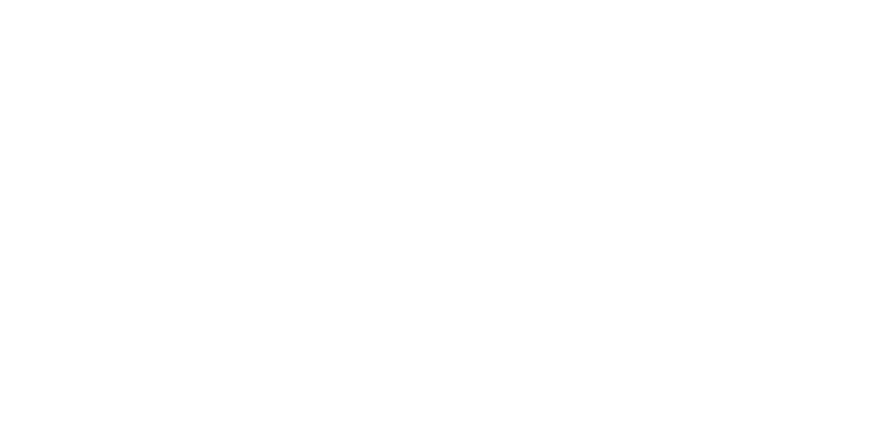
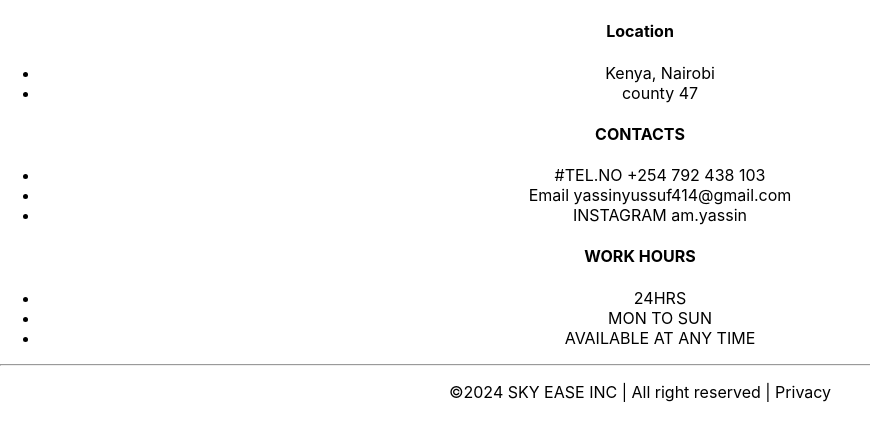
Before and after one commit to Mawiav08/silverback-g6-final-project, a React (Create React App) app: page /footer in a window 1280 px wide. Before the commit this address had no page. Shown: the top 440 px of the page, without its empty margins (0-870 px from the left). Built offline with nearby package versions, Linux system fonts and the light colour scheme; data requests are answered from the project's data file.

Commit message:
final commit

```diff
--- a/src/App.js
+++ b/src/App.js
@@ -1,12 +1,11 @@
 import React, { useState, useEffect } from 'react';
 import { BrowserRouter as Router, Routes, Route } from "react-router-dom";
 import Login from './components/Login';
-import FlightList from './components/FlightList';
 import BookFlights from './components/BookFlights';
 import './App.css';
-import Homelayout from './components/Homelayout';
 import Payment from './components/Payment';
 import MyFlight from './components/Myflight';
+import Footer from './components/Footer';
 
 function App() {
   const [flights, setFlights] = useState([]);
@@ -29,10 +28,9 @@ function App() {
         <Routes>
           <Route path="/" element={<Login />} />
           <Route path="/book-flights" element={<BookFlights handleBookNow={handleBookNow} />} />
-          <Route path="/flights" element={<FlightList flights={flights} handleBookNow={handleBookNow} />} />
-          <Route path=" " element={<Homelayout/>}/>
           <Route path="/payment" element={<Payment />} />
           <Route path="/my-flight" element={<MyFlight />} />
+          <Route path="/footer" element={<Footer />} />
         </Routes>
       </Router>
     </div>
--- a/src/components/Footer.js
+++ b/src/components/Footer.js
@@ -1,47 +1,47 @@
-import React from 'react'
-import "./Footer.css"
+import React from 'react';
+import "./Footer.css";
 
 function Footer() {
   return (
-    <div className='main.footer'>
+    <div className='main-footer'>
       <div className='container'>
         <div className='row'>
-            {/* colum1 */}
-            <div className='row'>
+          {/* column1 */}
+          <div className='col'>
             <h4>Location</h4>
-                <ul className='list.unstyled'></ul>
-                <li>longitude 40dgrs west</li>
+            <ul className='list-unstyled'>
               <li>Kenya, Nairobi</li>
               <li>county 47</li>
+            </ul>
           </div>
-             {/* colum2 */}
+          {/* column2 */}
           <div className='col'>
-                <ul className='list.unstyled'></ul>
             <h4>CONTACTS</h4>
+            <ul className='list-unstyled'>
               <li>#TEL.NO +254 792 438 103</li>
               <li>Email yassinyussuf414@gmail.com</li>
               <li>INSTAGRAM am.yassin</li>
+            </ul>
           </div>
-              {/* colum3 */}
+          {/* column3 */}
           <div className='col'>
-                <ul className='list.unstyled'></ul>
             <h4>WORK HOURS </h4>
+            <ul className='list-unstyled'>
               <li>24HRS</li>
               <li>MON TO SUN</li>
               <li>AVAILABLE AT ANY TIME</li>
+            </ul>
           </div>
           <hr />
           <div className='row'>
             <p className='col-sm'>
-                    $copy;{new Date().getFullYear()} THICC MIMES INC | All right reserved | Privacy
-
+              &copy;{new Date().getFullYear()} SKY EASE INC | All right reserved | Privacy
             </p>
-
           </div>
         </div>
       </div>
     </div>
-  )
+  );
 }
 
-export default Footer
+export default Footer;
--- a/src/components/Homelayout.js
+++ /dev/null
@@ -1,14 +0,0 @@
-import React from 'react'
-import Login from './Login'
-import Footer from './Footer'
-function Homelayout() {
-  return (
-    <div>
-
-        <Login />
-        <Footer />
-    </div>
-  )
-}
-
-export default Homelayout
```
Lines whose indentation alone changed are shown as unchanged.
